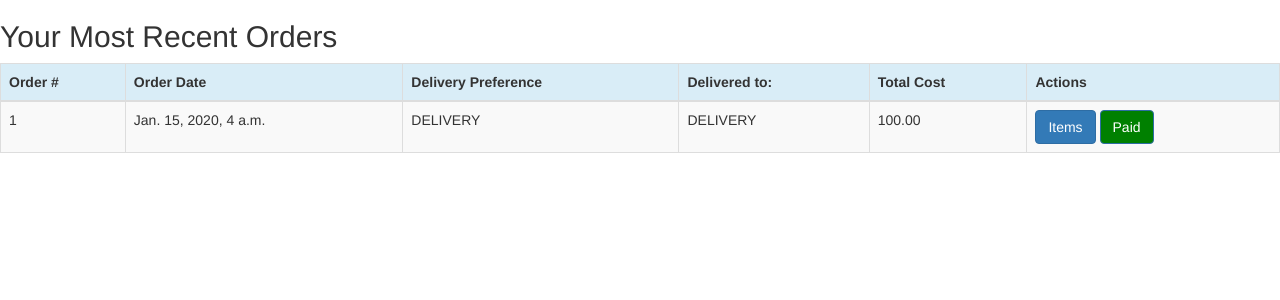
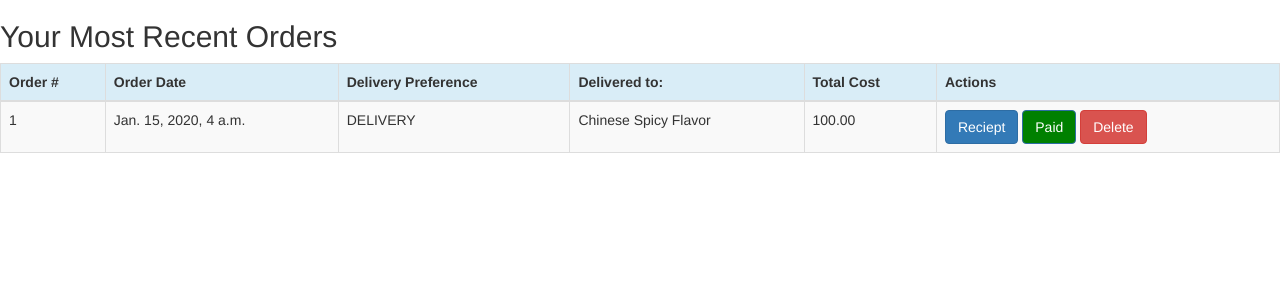
Before and after one commit to cjuanito797/group_project, a Django app: page /myOrders/ in a window 1280 px wide. Shown: the top 300 px of the page. Run offline with Django 3.2, Linux system fonts and the light colour scheme; a user stored in the database is signed in; tables that the repository leaves empty hold one stand-in row (values such as "Sample post"); some libraries are stand-ins or nearby versions.

Commit message:
Update order_list.html

```diff
--- a/chineseSpicyFlavor/templates/account/order_list.html
+++ b/chineseSpicyFlavor/templates/account/order_list.html
@@ -16,7 +16,7 @@
         <th>Delivery Preference</th>
         <th>Delivered to:</th>
         <th>Total Cost</th>
-        <th colspan="2">Actions</th>
+        <th colspan="3">Actions</th>
     </tr>
 
     </thead>
@@ -28,24 +28,28 @@
             <td>{{ o.id }}</td>
             <td>{{ o.created }}</td>
             <td>{{ o.delivery_pref }}</td>
-            <td>{{ o.delivery_pref }}</td>
+        {% ifnotequal o.address.pk None  %}
+            <td>{{ o.address.streetNum  }}<br>{{ o.address.city }},{{ o.address.state }}<br>{{ o.address.zipcode }}</td>
+
+        {% endifnotequal %}
+        {% ifequal o.address.pk None %}
+            <td>Chinese Spicy Flavor</td>
+        {% endifequal %}
             <td>{{ o.get_total_cost }}</td>
             <td><a href="{% url 'chineseSpicyFlavor:OrderDetail' pk=o.pk %}"
-                   class="btn btn-primary">Items</a>
+                   class="btn btn-primary">Reciept</a>
             {% if o.paid %}
                 <a href="{% url 'chineseSpicyFlavor:myOrders'  %}" class="btn btn-primary" style="background-color:green;">Paid</a>
             {% else %}
                 <a href="{% url 'payment:process'  %}" class="btn btn-primary" style="background-color: red">Pay</a>
 
             {% endif %}
-
-
+             <a href="{% url 'chineseSpicyFlavor:OrderDelete' pk=o.pk %}"
+                           onclick="return confirm('Are you sure you want to delete?')"
+                           class="btn btn-danger">Delete</a>
             </td>
-
-
         </tr>
     {% endfor %}
-
 
     </tbody>
 </table>
```
